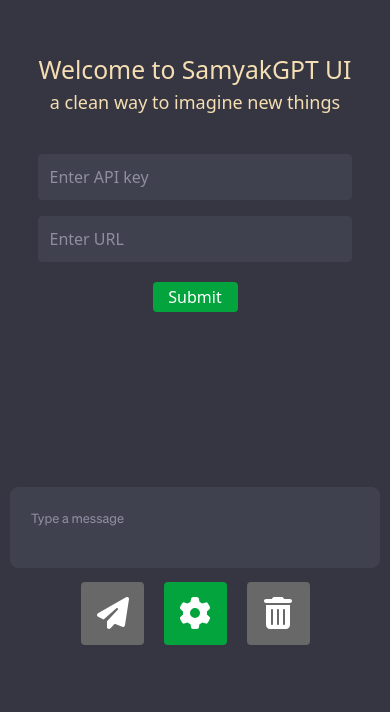
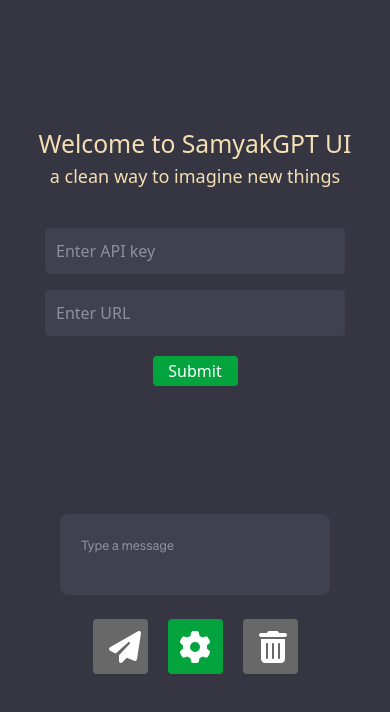
Before and after one commit to Sammy970/SamyakGPTUI, a React (Create React App) app: page / in a window 390 px wide. Shown: the part 130-842 px from the top of the page. Built offline with nearby package versions, Linux system fonts and the light colour scheme.

Commit message:
Mobile CSS changed again

```diff
--- a/src/App.css
+++ b/src/App.css
@@ -10,9 +10,7 @@
 @media (max-width: 440px) {
   .test-container {
     background-color: #353641;
-    /* max-height: 20%; */
-    max-height: 100%;
-    /* overflow-y: hidden; */
+    overflow-y: hidden;
   }
 }
 
--- a/src/components/Chat.css
+++ b/src/components/Chat.css
@@ -235,48 +235,46 @@ a {
 @media (max-width: 440px) {
     .chat-container {
         width: 100%;
+        height: auto;
+        /* Remove fixed height to allow content to expand */
         padding: 10px;
-        max-height: 100%;
+        overflow-y: scroll;
+        /* Enable scrolling for the entire chat container */
     }
 
-    .message {
-        background-color: #f0f0f0;
-        border-radius: 8px;
-        padding: 20px;
-        margin-bottom: 10px;
-        width: 100%;
+    .input-center {
+        margin-bottom: 0;
+        /* Remove margin bottom to prevent overlap */
     }
 
-    .message:last-child {
-        margin-bottom: 10;
-    }
-
-
-    .input-center input {
-        width: 100%;
+    .messages {
+        flex-grow: 0;
+        /* Reset flex-grow to prevent content from stretching */
+        height: auto;
+        /* Remove fixed height to allow content to expand */
     }
 
     .input-form {
         flex-direction: column;
-        gap: 10px;
-        /* margin-bottom: -30px; */
+        align-items: center;
+        /* Align items to the start of the flex container */
+        gap: 20px;
+        margin-top: -100px;
+        /* margin-bottom: 10px; */
+        /* Add some bottom margin for the form */
     }
 
     .input-form textarea[type="text"] {
-        width: 100%;
+        width: calc(100% - 100px);
+        /* Adjust width to fit the available space */
         font-size: small;
         border-radius: 8px;
     }
 
     .input-form button {
-        padding: 8px 16px;
-        border: none;
-        margin-top: 4px;
-        width: 63px;
-        height: 63px;
-        background-color: #03a33e;
-        color: #fff;
-        border-radius: 4px;
-        cursor: pointer;
+        width: 55px;
+        /* Adjust button width for smaller screens */
+        height: 55px;
+        /* Adjust button height for smaller screens */
     }
 }
```
